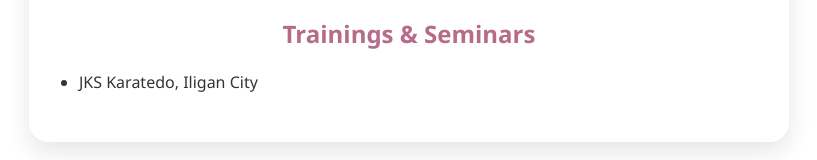
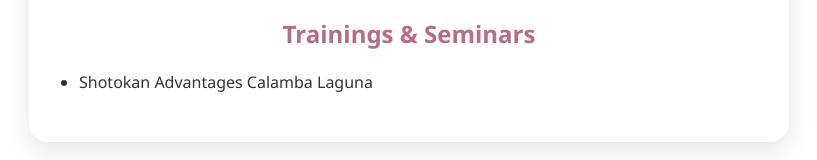
Before and after one commit to allaboutmee/Francheska-s-Personal-Profile, a plain HTML site: page trainings.html in a window 1280 px wide. Shown: the part 201-361 px from the top of the page, without its empty margins (231-1048 px from the left). Drawn offline with Linux system fonts and the light colour scheme.

Commit message:
Update trainings.html

```diff
--- a/trainings.html
+++ b/trainings.html
@@ -17,7 +17,7 @@
     </nav>
     <h2>Trainings & Seminars</h2>
     <ul>
-      <li>JKS Karatedo, Iligan City</li>
+      <li>Shotokan Advantages Calamba Laguna</li>
     </ul>
   </div>
 </body>
```
